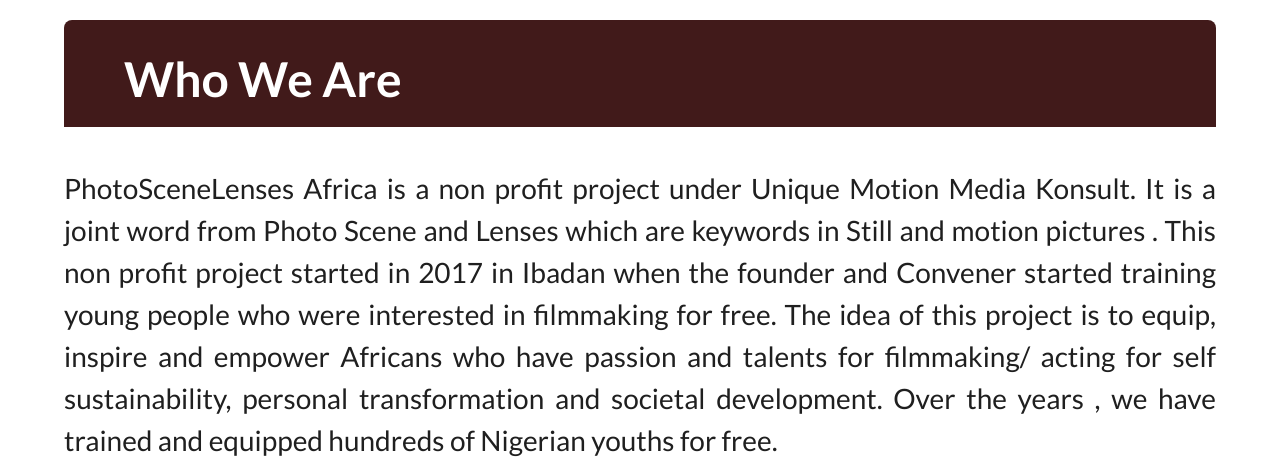
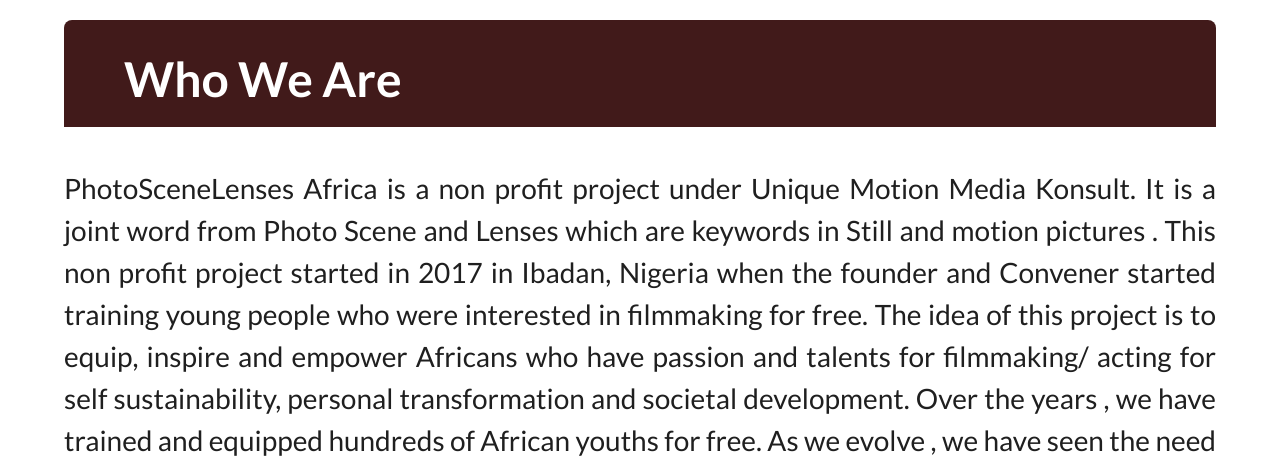
Before and after one commit to Marykeje/photolences, a website: page index.html in a window 1280 px wide. Shown: the part 730-1195 px from the top of the page. Drawn offline with nearby package versions, Linux system fonts and the light colour scheme.

Commit message:
made adjustment

```diff
--- a/index.html
+++ b/index.html
@@ -3,7 +3,9 @@
   <head>
     <meta charset="UTF-8" />
     <meta name="viewport" content="width=device-width, initial-scale=1.0" />
-    <title>Home</title>
+    <title>Photoscenelensesafrica</title>
+
+    <link rel="icon" href="./imgs/small-logo2.png" />
 
     <link rel="stylesheet" href="./css/style.css" />
   </head>
@@ -70,14 +72,17 @@
             PhotoSceneLenses Africa is a non profit project under Unique Motion
             Media Konsult. It is a joint word from Photo Scene and Lenses which
             are keywords in Still and motion pictures . This non profit project
-            started in 2017 in Ibadan when the founder and Convener started
-            training young people who were interested in filmmaking for free.
-            The idea of this project is to equip, inspire and empower Africans
-            who have passion and talents for filmmaking/ acting for self
-            sustainability, personal transformation and societal development.
-            Over the years , we have trained and equipped hundreds of Nigerian
-            youths for free.
+            started in 2017 in Ibadan, Nigeria when the founder and Convener
+            started training young people who were interested in filmmaking for
+            free. The idea of this project is to equip, inspire and empower
+            Africans who have passion and talents for filmmaking/ acting for
+            self sustainability, personal transformation and societal
+            development. Over the years , we have trained and equipped hundreds
+            of African youths for free. As we evolve , we have seen the need to
+            expand our focus not just on filmmakers/actors but also content
+            creators.
           </p>
+
           <div class="photo-about__logo-img">
             <img src="imgs/big-logo.png" alt="" class="photo-about__big-logo" />
           </div>
@@ -113,7 +118,6 @@
           </div>
         </section>
         <section class="photo-events" id="events">
-          <img src="./imgs/hero-img5.jpg.jpg" alt="" />
           <div class="container">
             <div class="">
               <h2 class="photo-events__heading">psl 2021</h2>
@@ -309,7 +313,7 @@
               <div class="photo-founder__rep-details">
                 <img src="./imgs/rep-2.jpg" alt="" />
                 <div class="photo-founder__reps-name">
-                  <p>Taiwo Adebayo (Tee Rose)</p>
+                  <p>Taiwo Ogunyale (Tee Rose)</p>
                   <span>Administrator PSL Africa</span>
                 </div>
               </div>
@@ -376,17 +380,19 @@
             <img src="./imgs/small-logo2.png" alt="" class="header__logo-img"
           /></a>
           <div class="footer__text">
-            <p>&copy; 2025 photoscenlenses. <span>All Rights Reserved</span></p>
+            <p>
+              &copy; 2025 photoscenelenses. <span>All Rights Reserved</span>
+            </p>
           </div>
           <!-- <div class="footer__photo-handles"> -->
-            <!-- <a
+          <!-- <a
               href="https://www.instagram.com/photoscenelenses_africa?igsh=MWYzeWNrYWRkNmplag%3D%3D&utm_source=qr"
               ><ion-icon
                 name="logo-instagram"
                 class="footer__handles-icon"
               ></ion-icon
             ></a> -->
-            <!-- <a href="photoscenelenses@gmail.com">
+          <!-- <a href="photoscenelenses@gmail.com">
               <ion-icon
                 name="mail-outline"
                 class="footer__handles-icon"
--- a/sass/pages/_style.scss
+++ b/sass/pages/_style.scss
@@ -1022,7 +1022,7 @@
   padding-bottom: 1.5rem;
 
   @media (max-width: 430px) {
-    flex-direction: column;
+    flex-direction: li column;
     gap: 1rem;
   }
 
```
Also changed, not shown: contact-us.html (+3 -19 lines), css/style.css, 1 other file.
